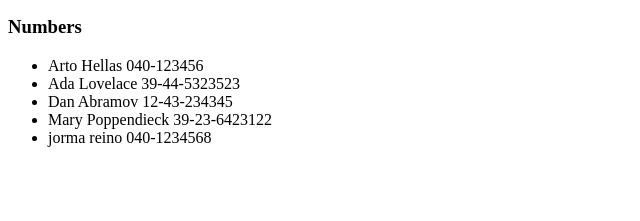
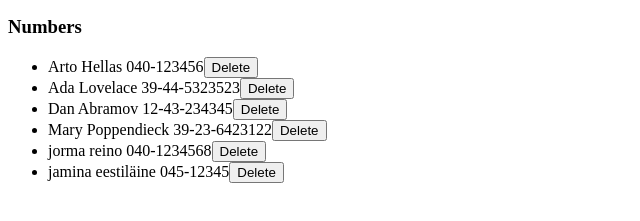
Before and after one commit to MarkusSchool/fullstackopen, a React (Vite) app in the folder osa2/puhelinluettelo/: page / in a window 1280 px wide. Shown: the part 173-394 px from the top of the page, without its empty margins (0-640 px from the left). Built offline with nearby package versions, Linux system fonts and the light colour scheme; data requests are answered from the project's data file.

Commit message:
2.14: puhelinluettelo step9 tehty

```diff
--- a/osa2/puhelinluettelo/db.json
+++ b/osa2/puhelinluettelo/db.json
@@ -24,6 +24,11 @@
       "name": "jorma reino",
       "number": "040-1234568",
       "id": 5
+    },
+    {
+      "name": "jamina eestiläine",
+      "number": "045-12345",
+      "id": 6
     }
   ]
 }
--- a/osa2/puhelinluettelo/src/App.jsx
+++ b/osa2/puhelinluettelo/src/App.jsx
@@ -1,19 +1,18 @@
 import React, { useState, useEffect } from 'react';
 import PersonForm from './components/PersonForm';
-import Filter from './components/Filter'
+import Filter from './components/Filter';
 import Persons from './components/Persons';
 
-import personsDataBase from './services/persons'
+import personsDataBase from './services/persons';
 
 const App = () => {
-
   const [persons, setPersons] = useState([]);
   useEffect(() => {
-    personsDataBase.getPersons().then(response => {
-      console.log(response)
-      setPersons(response)
-    })
-  }, [])
+    personsDataBase.getPersons().then((response) => {
+      console.log(response);
+      setPersons(response);
+    });
+  }, []);
 
   const [filter, setFilter] = useState('');
   const [newName, setNewName] = useState('');
@@ -24,33 +23,38 @@ const App = () => {
 
     const personObject = {
       name: newName.trim(),
-      number: newNumber.trim()
+      number: newNumber.trim(),
     };
 
     const normalizedNewName = newName.trim().toLowerCase();
 
-    const personAdded = persons.some((person) => person.name.toLowerCase() === normalizedNewName);
-    const numberAdded = persons.some((person) => person.number === newNumber.trim());
+    const personAdded = persons.some(
+      (person) => person.name.toLowerCase() === normalizedNewName
+    );
+    const numberAdded = persons.some(
+      (person) => person.number === newNumber.trim()
+    );
 
     if (personAdded && numberAdded) {
-      alert(`${newName} is already added to phonebook`);
+      alert(`${newName} is already added to the phonebook`);
       return;
     }
 
-    personsDataBase.createPerson(personObject).then(response => {
+    personsDataBase.createPerson(personObject).then((response) => {
       setPersons(persons.concat(response));
       setNewName('');
       setNewNumber('');
       console.log(persons);
-    })
-
+    });
   };
 
   const handleFilterChange = (event) => {
     setFilter(event.target.value.trim().toLowerCase());
   };
 
-  const filteredPersons = persons.filter((person) => person.name.toLowerCase().includes(filter.toLowerCase()));
+  const filteredPersons = persons.filter((person) =>
+    person.name.toLowerCase().includes(filter.toLowerCase())
+  );
 
   const handleNameChange = (event) => {
     setNewName(event.target.value);
@@ -60,21 +64,34 @@ const App = () => {
     setNewNumber(event.target.value);
   };
 
+  const handleDeleting = (id) => {
+    const personToDelete = persons.find((person) => person.id === id);
+
+    if (personToDelete && window.confirm(`Delete ${personToDelete.name} ?`)) {
+
+      personsDataBase.deletePerson(id).then(() => {
+        setPersons(persons.filter(person => person.id!== id))
+      })
+
+      .catch (error => {
+        console.log(error)
+      })
+
+    }
+  };
+
   return (
     <div>
-
       <h2>Phonebook</h2>
       <Filter filter={filter} handleFilterChange={handleFilterChange} />
 
       <h3>Add a new</h3>
-      <PersonForm newName={newName} newNumber={newNumber} handleNameChange={handleNameChange} handleNumberChange={handleNumberChange} addPerson={addPerson} />
+      <PersonForm newName={newName} newNumber={newNumber} handleNameChange={handleNameChange} handleNumberChange={handleNumberChange} addPerson={addPerson}/>
 
       <h3>Numbers</h3>
-      <Persons persons={filteredPersons} />
-
+      <Persons persons={filteredPersons} handleDeleting={handleDeleting} />
     </div>
   );
-
 };
 
 export default App;
--- a/osa2/puhelinluettelo/src/components/Persons.jsx
+++ b/osa2/puhelinluettelo/src/components/Persons.jsx
@@ -1,11 +1,20 @@
 import React from 'react';
 
-const Persons = ({ persons }) => {
+const Person = ({ person, handleDeleting }) => {
+  return (
+    <div>
+      {person.name} {person.number}
+      <button onClick={() => handleDeleting(person.id)}>Delete</button>
+    </div>
+  );
+};
+
+const Persons = ({ persons, handleDeleting }) => {
   return (
     <ul>
       {persons.map((person, i) => (
         <li key={i}>
-          {person.name} {person.number}
+          <Person person={person} handleDeleting={handleDeleting} />
         </li>
       ))}
     </ul>
--- a/osa2/puhelinluettelo/src/services/persons.jsx
+++ b/osa2/puhelinluettelo/src/services/persons.jsx
@@ -4,26 +4,28 @@ const baseUrl = 'http://localhost:3001/persons'
 const getPersons = () => {
     const request = axios.get(baseUrl)
     return request.then(response => response.data)
-}
+};
 
 const createPerson = newObject => {
     const request = axios.post(baseUrl, newObject)
     return request.then(response => response.data)
-}
+};
+
 
 const updatePerson = (id, newObject) => {
     const request = axios.put(`${baseUrl}/${id}`, newObject)
     return request.then(response => response.data)
-}
+};
 
 // käytä jotain muuta muuttujan nimeä
 const deletePerson = (id) => {
-    const request = axios.delete(`${baseUrl}/${id}`, newObject)
-    return request.then(response => response.data)
+    const request = axios.delete(`${baseUrl}/${id}`);
+    return request.then(response => response.data);
 }
 
 export default {
     getPersons,
     createPerson,
-    updatePerson
+    updatePerson,
+    deletePerson
 }
```
